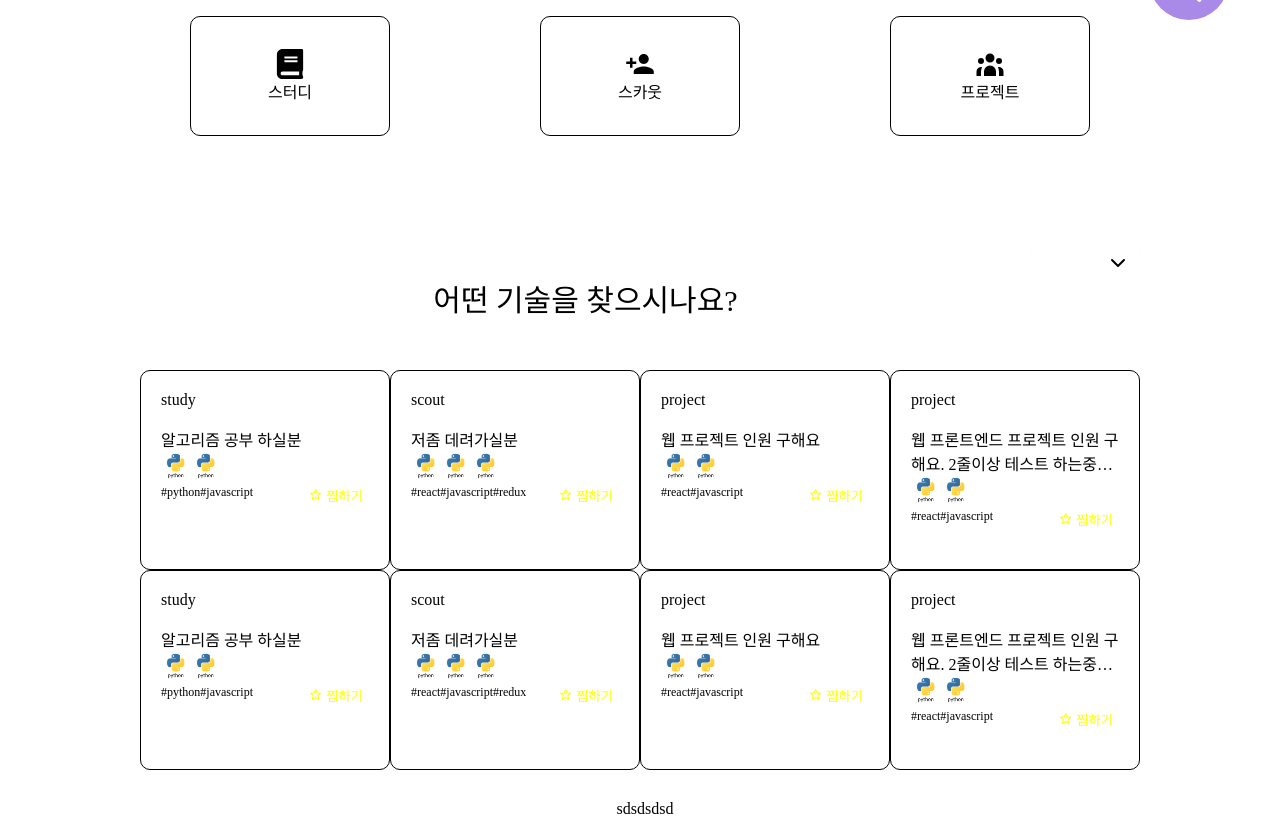
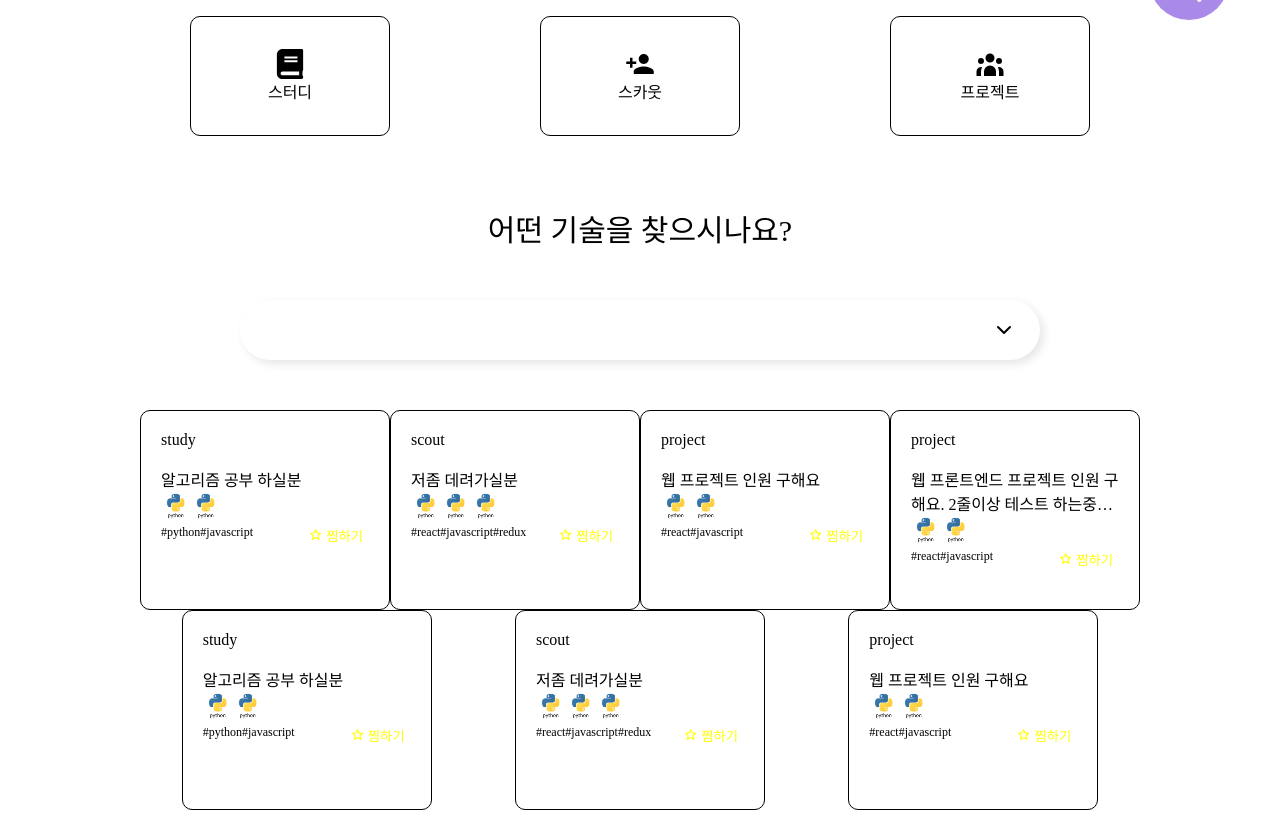
Before and after one commit to Rubminds/rubminds-frontend, a React (Create React App) app: page / in a window 1280 px wide. Shown: the part 700-1516 px from the top of the page. Built offline with nearby package versions, Linux system fonts and the light colour scheme.

Commit message:
feat: dropdown 작성중(#2)

```diff
--- a/src/common/GlobalStyle.js
+++ b/src/common/GlobalStyle.js
@@ -1,4 +1,4 @@
-import { createGlobalStyle } from "styled-components"
+import { createGlobalStyle } from 'styled-components';
 
 const GlobalStyles = createGlobalStyle`
 body {
@@ -6,6 +6,7 @@ body {
     font-size:16px; //1rem
     margin:0px;
     padding:0px;
+    font-family:"Malgun Gothic";
 }
 div{
     -webkit-box-sizing:border-box;
--- a/src/components/common/DropDown/index.js
+++ b/src/components/common/DropDown/index.js
@@ -1,36 +1,54 @@
 import React, { useState, useCallback } from 'react';
 import * as S from './style';
 
-import { FiChevronDown } from 'react-icons/fi';
-
-const DropDown = ({ options }) => {
+const DropDown = ({ options, ...props }) => {
   const [isOpen, setIsOpen] = useState(false);
-  const [selectedOption, setSelectedOption] = useState('');
+  const [selectedOptions, setSelectedOptions] = useState([]);
 
   //헤더나 옵션 클릭시 열려진 옵션리스트 닫기용
   const toggle = useCallback(() => {
     setIsOpen((prev) => !prev);
-  }, [isOpen]);
+  },[]);
 
   //옵션 선택시 헤더 value 변경 + 토글용
   const onOptionClick = useCallback(
     (option) => () => {
-      setSelectedOption(option);
+      setSelectedOptions(selectedOptions.concat(option));
       setIsOpen(false);
     },
-    [selectedOption]
+    [selectedOptions]
+  );
+
+  const onDeleteClick = useCallback(
+    (option) => () => {
+      setSelectedOptions(
+        selectedOptions.filter(
+          (
+            i //이름이 인자로 받은 option이 아니면 새로 구성
+          ) => i !== option
+        )
+      );
+    },
+    [selectedOptions]
   );
 
   return (
-    <S.DropDownContainer>
+    <S.DropDownContainer {...props}>
       <S.DropDownHeader onClick={toggle}>
-        {selectedOption} &nbsp;
-        <FiChevronDown fontSize="24px" />
+        {selectedOptions.map((v) => {
+          return (
+            <S.HeaderTag onClick={onDeleteClick(v)}>
+              {v}
+            </S.HeaderTag>
+          );
+        })}{' '}
+        &nbsp;
+        <S.HeaderArrow />
       </S.DropDownHeader>
       {isOpen && (
         <S.DropDownList>
           {options.map((option, i) => (
-            <S.ListItem onClick={onOptionClick}>{option}</S.ListItem>
+            <S.ListItem onClick={onOptionClick(option)}>{option}</S.ListItem>
           ))}
         </S.DropDownList>
       )}
--- a/src/components/common/DropDown/style.js
+++ b/src/components/common/DropDown/style.js
@@ -1,36 +1,68 @@
 import styled from 'styled-components';
 import { flexCenter } from '../../../constants';
+import { FiChevronDown } from 'react-icons/fi';
+import { IoMdCloseCircle } from 'react-icons/io';
 
 export const DropDownContainer = styled.div`
-  width: ${(props) => (props.width ? props.width : '120px')};
+  width: ${(props) => (props.width ? props.width : '80%')};
+  height: ${(props) => (props.height ? props.height : '60px')};
   position: relative;
   background: #ffffff;
-  box-shadow: 0px 0px 1px rgba(0, 0, 0, 0.05);
-  border-radius: 4px;
-  font-family: Roboto;
-  font-style: normal;
-  font-size: 14px;
-  line-height: 16px;
+  box-shadow: 4px 4px 10px rgba(0, 0, 0, 0.1);
+  border-radius: 50px;
   z-index: 10;
   padding: 4px 10px;
+  margin-top: ${(props) => (props.marginTop ? props.marginTop : '0')};
+  display: flex;
+  align-items: center;
 `;
 export const DropDownHeader = styled.div`
   width: 100%;
-  font-weight: bold;
-  cursor: pointer;
+  //font-weight: bold;
   display: flex;
   align-items: center;
-  justify-content: space-between;
   margin: auto;
+`;
+
+export const HeaderArrow = styled(FiChevronDown)`
+  font-size: 24px;
+  position: absolute;
+  right: 3%;
+  cursor: pointer;
+`;
+export const HeaderTag = styled.div`
+  position: relative;
+  width: 120px;
+  font-size: 16px;
+  line-height: 32px;
+  background-color: lightgray;
+  //color: #ffffff;
+  cursor: pointer;
+  ${flexCenter};
+  border-radius: 20px;
+  & + & {
+    margin-left: 1%;
+  }
+  overflow: hidden;
+  text-overflow: ellipsis;
+  white-space: nowrap;
+`;
+export const TagDelete = styled(IoMdCloseCircle)`
+  position: absolute;
+  top: 0;
+  right: 5%;
+  font-size: 14px;
+  color: red;
 `;
 
 export const DropDownList = styled.ul`
   position: absolute;
   width: 100%;
   left: 0;
-  padding: 8px 0px;
-  border: none;
-  max-height: 160px;
+  padding: 8px 1px;
+  //border: none;
+  border: 1px solid lightgray;
+  max-height: 600px;
   overflow-y: auto;
   /* 드롭박스 스크롤바 없애기 */
   -ms-overflow-style: none; /* IE and Edge */
--- a/src/constants/index.js
+++ b/src/constants/index.js
@@ -16,4 +16,4 @@ export const flexBetween = css`
   justify-content: space-between;
 `;
 
-export const LandingDropdownOptions = ['파이썬', '리액트' ,'자바', '자바스크립트', 'NODEJS'];
+export const LandingDropdownOptions = ['파이썬', '리액트' ,'자바', '자바스크립트', 'NODEJS','엄청긴거테스트용ㅇㅇㅇㅇ'];
--- a/src/pages/LandingPage/index.js
+++ b/src/pages/LandingPage/index.js
@@ -21,11 +21,6 @@ const LandingPage = () => {
     { category: 'study', title: '알고리즘 공부 하실분', skills: ['python', 'javascript'] },
     { category: 'scout', title: '저좀 데려가실분', skills: ['react', 'javascript', 'redux'] },
     { category: 'project', title: '웹 프로젝트 인원 구해요', skills: ['react', 'javascript'] },
-    {
-      category: 'project',
-      title: '웹 프론트엔드 프로젝트 인원 구해요. 2줄이상 테스트 하는중입니다.',
-      skills: ['react', 'javascript'],
-    },
   ];
   const onCheck = useCallback(() => {
     setIsCheck((prev) => !prev);
@@ -60,7 +55,7 @@ const LandingPage = () => {
           </S.CategoryWrapper>
           <S.FilterWrapper>
             <S.DetailTitle>어떤 기술을 찾으시나요?</S.DetailTitle>
-            <DropDown options={LandingDropdownOptions}/>
+            <DropDown options={LandingDropdownOptions} marginTop="50px"/>
           </S.FilterWrapper>
           <S.PostsWrapper>
             {Posts.map((v, i) => {
--- a/src/pages/LandingPage/style.js
+++ b/src/pages/LandingPage/style.js
@@ -68,12 +68,13 @@ export const CategoryCard = styled.div`
 `;
 
 export const FilterWrapper = styled.div`
-  margin-top: 70px;
-  ${flexCenter};
+  ${flexColumn};
+  align-items:center;
 `;
 
 export const PostsWrapper = styled.div`
   display: flex;
   flex-wrap: wrap;
+  justify-content:space-around;
   margin-top: 50px;
 `;
```
Also changed, not shown: 1 other file (tests, documents, lock files or other folders).
